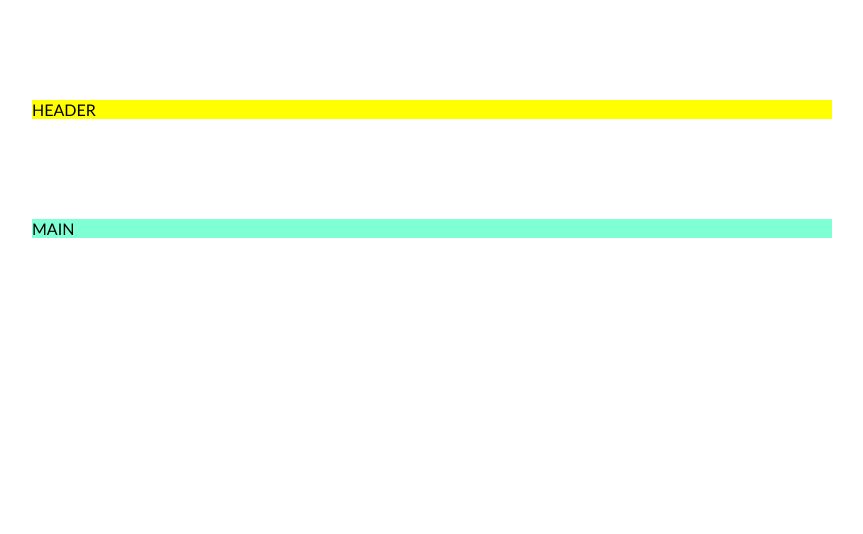
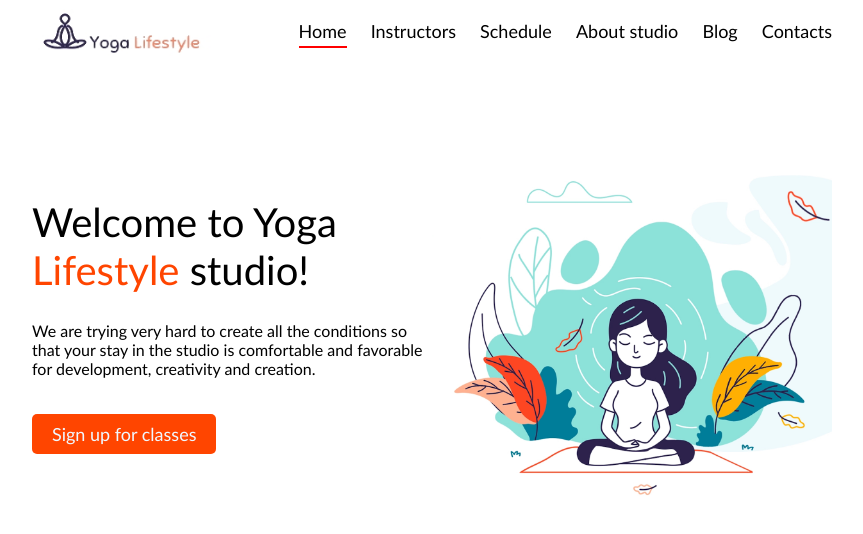
Before and after one commit to EgleNem/Yoga, a website: page index.html in a window 1280 px wide. Shown: the whole page, without its empty margins (208-1071 px from the left). Drawn offline with Linux system fonts and the light colour scheme.

Commit message:
Main added

```diff
--- a/index.html
+++ b/index.html
@@ -5,20 +5,42 @@
     <meta http-equiv="X-UA-Compatible" content="IE=edge">
     <meta name="viewport" content="width=device-width, initial-scale=1.0">
     <title>Yoga</title>
-<link rel="stylesheet" href="./main.css">
-    <style>
-    </style>
+    <link rel="stylesheet" href="./main.css">
+
 </head>
-<body style="font-family:'Gill Sans', 'Gill Sans MT', Calibri, 'Trebuchet MS', sans-serif">
+
+<body>
+    <header >
+        <img src="./logo.jpg" alt="Logo">
+        <nav>
+            <a href="#">Home</a>
+            <a href="#">Instructors</a>
+            <a href="#">Schedule</a>
+            <a href="#">About studio</a>
+            <a href="#">Blog</a>
+            <a href="#">Contacts</a>
+        </nav>
+    </header>
+    <main style="display:inline-block">
+      <div style="float:left; width: calc(50% - 4px)">
+          <h1 style=" font-weight: 500; font-size: 40px;">
+              Welcome to Yoga <span style="color:orangered">Lifestyle</span> studio!
+          </h1>
+          <p>
+              We are trying very hard to create all the conditions so that your stay in the studio is comfortable and favorable for development, creativity and creation.
+
+          </p>
+          <a href="#"; style="background-color: orangered;color:aliceblue; padding: 10px; padding-left: 20px; padding-right: 20px; border-radius:5px; margin-left:0; margin-top: 20px; " >Sign up for classes</a>
+
+          </a>
+
+      </div>
+      <div>
+          <img src="./yoga.jpg"; style="float:right; width: 50%; height: 50% ">
 
 
-    <header >HEADER</header>
-    <main >
-        MAIN
+      </div>
+    </main>
+</body>
 
-</main>
-
-
-
-</body>
 </html>
--- a/main.css
+++ b/main.css
@@ -1,9 +1,45 @@
-header, main {
-    background-color: yellow;
+body {
+    font-family: 'Gill Sans', 'Gill Sans MT', Calibri, 'Trebuchet MS',
+        sans-serif;
+}
+header,
+main {
+    display:inline-block;
     width: 800px;
     margin-left: calc(50% - 400px);
-    margin-top: 100px
+
+}
+
+img {
+    float:left;
+    height: 60px;
+
+}
+nav {
+    float: right;
+    margin-top: 13px;
+
+}
+
+a{
+    display:inline-block;
+    font-size: 18px;
+    margin-left: 20px;
+    line-height: 20px;
+    padding-bottom: 5px;
+    color:black;
+    text-decoration: none;
+}
+a:hover {
+    border-bottom: 2px solid red;
+
+}
+a:first-child {
+    border-bottom: 2px solid red;
 }
 main {
-    background-color: aquamarine;
+  margin-top: 100px;
 }
+  main:hover {
+      color: font-size 100px;
+  }
```
Also changed, not shown: logo.jpg (added), yoga.jpg (added).
